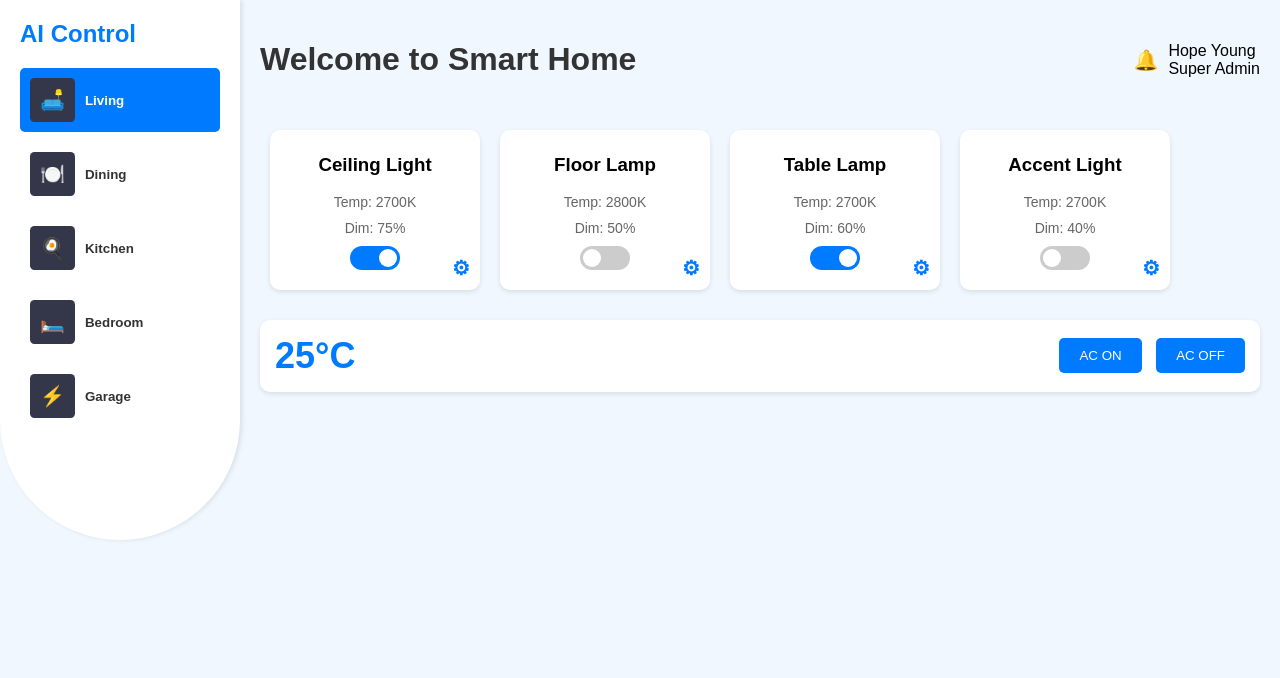
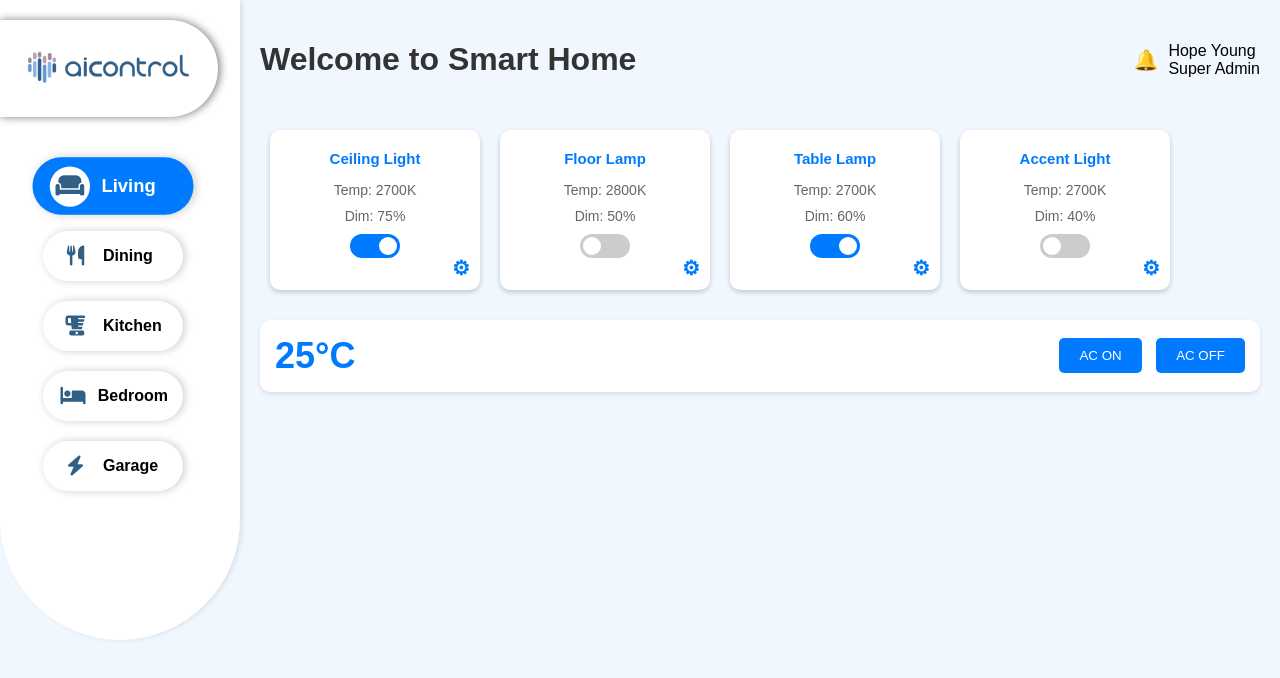
Before and after one commit to spaceCadetVUX/smart_home_ControlCenter, a plain HTML site: page index.html in a window 1280 px wide. Drawn offline with Linux system fonts and the light colour scheme.

Commit message:
sidebar update

```diff
--- a/index.html
+++ b/index.html
@@ -5,19 +5,22 @@
   <meta name="viewport" content="width=device-width, initial-scale=1.0">
   <title>Smart Home Dashboard</title>
   <link rel="stylesheet" href="style.css">
+  <link rel="stylesheet" href="https://cdnjs.cloudflare.com/ajax/libs/font-awesome/6.5.0/css/all.min.css">
+
 </head>
 <body>
   <div class="container">
     <aside class="sidebar">
       <!-- Displaying the SMATOO logo and navigation menu for switching rooms -->
-      <div class="logo">AI Control</div>
+      <img src="src/logo/logo.webp" alt="Sample Image" class="logo">
       <nav>
-        <button class="active"><span class="icon">🛋️</span> Living</button>
-        <button><span class="icon">🍽️</span> Dining</button>
-        <button><span class="icon">🍳</span> Kitchen</button>
-        <button><span class="icon">🛏️</span> Bedroom</button>
-        <button><span class="icon">⚡</span> Garage</button>
+        <button class="active"><span class="icon"><i class="fas fa-couch"></i></span><h3>Living</h3></button>
+        <button><span class="icon"><i class="fas fa-utensils"></i></span><h3>Dining</h3></button>
+        <button><span class="icon"><i class="fas fa-blender"></i></span><h3>Kitchen</h3></button>
+        <button><span class="icon"><i class="fas fa-bed"></i></span><h3>Bedroom</h3></button>
+        <button><span class="icon"><i class="fas fa-bolt"></i></span><h3>Garage</h3></button>
       </nav>
+
     </aside>
     <main class="main-content">
       <!-- Header section with welcome message and user info -->
--- a/style.css
+++ b/style.css
@@ -21,55 +21,77 @@ body {
   border-bottom-left-radius: 150px;
 
   box-shadow: 2px 0 5px rgba(0, 0, 0, 0.1);
-  height: 500px;
+  height: 600px;
 }
 
 .logo {
-  font-size: 24px;
-  font-weight: bold;
-  color: #007bff;
   margin-bottom: 20px;
+  background-color: #ffffff;
+  width: 90%;
+  padding: 20px;
+  border-top-right-radius:60px ;
+  border-bottom-right-radius:60px ;
+  margin-left: -22px;
+  box-shadow: 2px 0 8px rgba(0, 0, 0, 0.5);
+   transition: transform 0.8s ease; /* ← slower animation (1 second) */
+
+}
+
+.logo:hover {
+  transform: scale(1.05);
 }
 
 nav button {
   display: flex;
   align-items: center;
-  color: #333;
-  text-decoration: none;
-  margin: 10px 0;
-  padding: 10px;
+  gap: 10px; /* space between icon and text */
+  margin: 20px 0;
   border: none;
-  background: none;
-  width: 100%;
-  text-align: left;
-  border-radius: 5px;
+  background-color:white;
+  width: 70%;
+  height: 50px;
   cursor: pointer;
   transition: background-color 0.3s;
   user-select: none;
+  padding: 0 15px;
+  border-radius: 30px;
+  box-shadow: 2px 0 8px rgba(0, 0, 0, 0.2);
+  transition: transform 0.5s ease;
+  margin-left: 23px;
+}
+
+nav button .icon {
+  font-size: 20px;
   font-weight: bold;
+  background-color: #ffffff;
+  color: #316087;
+  display: flex;
+  align-items: center;
+  justify-content: center;
+  width: 35px;
+  height: 35px;
+  border-radius: 50%;
+}
 
+nav button h3 {
+  font-size: 16px;
+  margin: 0;
 }
+
 
 nav button.active {
   background-color: #007bff;
   color: #fff;
+  transform: scale(1.15);
 }
 
 nav button:hover {
   background-color: #d9d9db;
+  transform: scale(1.05);
 }
 
-nav button .icon {
-  margin-right: 10px;
-  font-size: 20px;
-  padding: 10px;
-  font-weight: bold;
-  background-color: #343749;
-  border-radius: 10%;
-}
-.sidebar span{
-  font-weight: bold;
-}
+
+
 /* Main content styling */
 .main-content {
   flex-grow: 1;
@@ -120,7 +142,7 @@ header h1 {
   padding: 5px;
   border-radius: 10px;
   text-align: center;
-  box-shadow: 0 2px 5px rgba(0, 0, 0, 0.1);
+  box-shadow: 0 2px 5px rgba(0, 0, 0, 0.2);
   width: 200px;
   margin-bottom: 20px;
   display: none; /* Hidden by default, shown based on room */
@@ -128,6 +150,17 @@ header h1 {
   margin: 10px;
   height: 150px;
   user-select: none;
+
+}
+
+.control-card h3{
+  font-size: 15px;
+
+  font-weight: bold;
+  border-radius: 10px;
+  color: #007bff;
+
+
 
 }
 
```
Also changed, not shown: src/logo/logo.webp (added).
